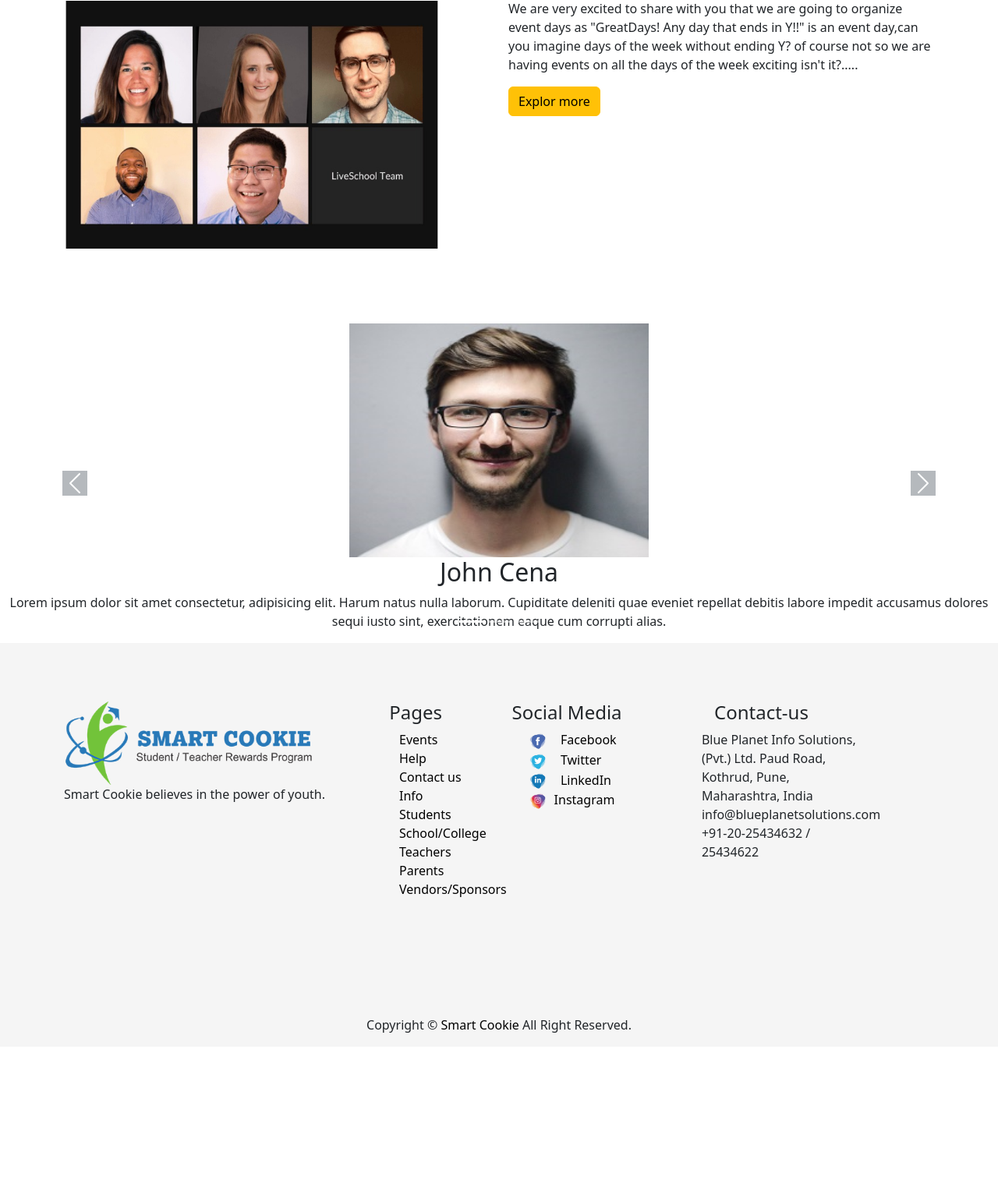
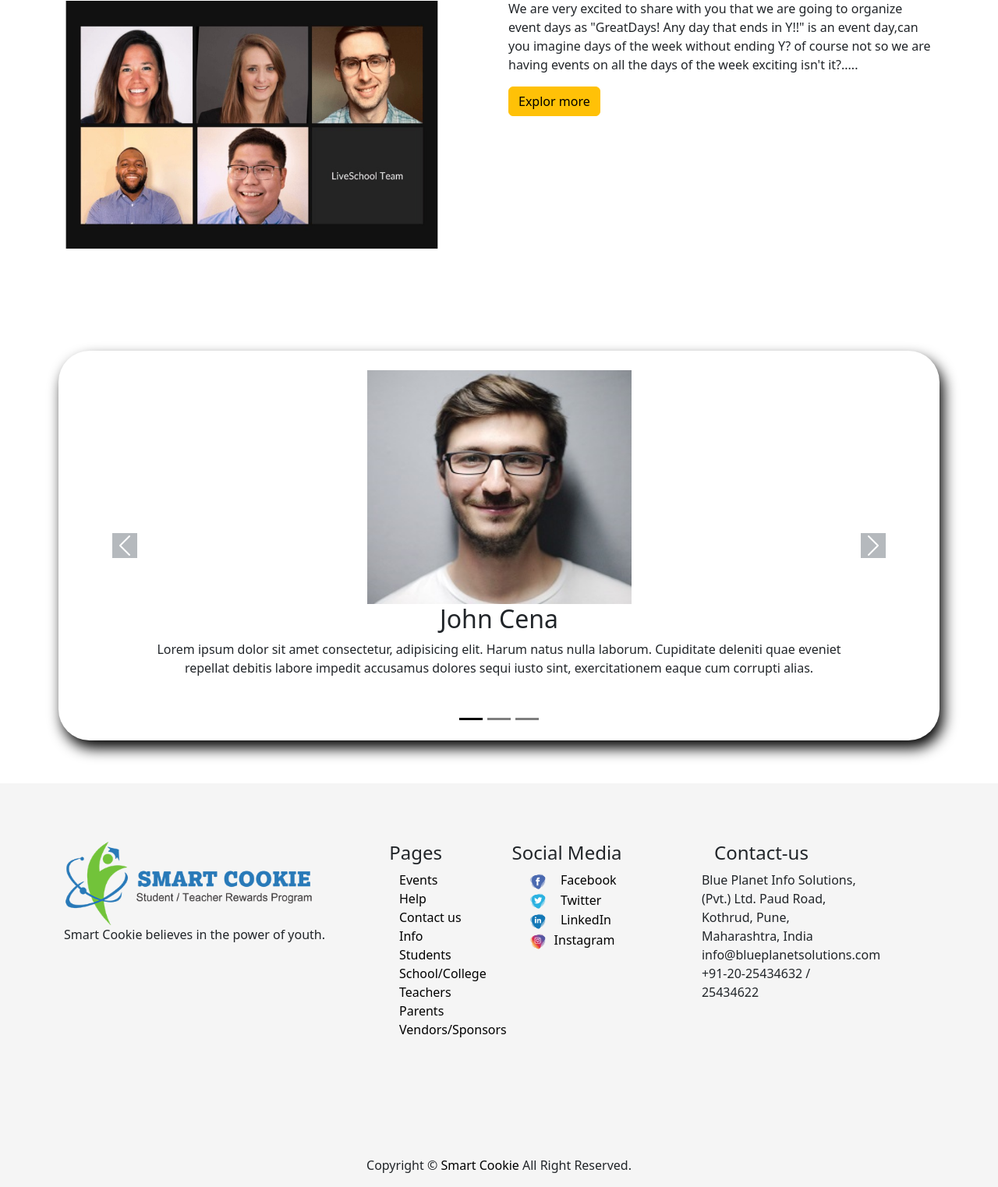
Before and after one commit to Wonderful-Days/WonderfulDays, a PHP site: page / in a window 1280 px wide. Shown: the part 2475-3998 px from the top of the page at 78% size. Before the commit the page ends 3800 px from the top, so only its background shows below. Run offline with PHP 8.4, Linux system fonts and the light colour scheme; some libraries are stand-ins or nearby versions; grey boxes are pictures that could not be loaded.

Commit message:
Update style.css
review section added

```diff
--- a/style.css
+++ b/style.css
@@ -256,3 +256,25 @@ footer a{
 .footer-copyright{
    text-align: center;
 }
+
+
+/* Review section */
+
+#carouselExampleIndicators{
+  height: 500px;
+
+    padding-top: 25px;
+    margin: 35px 75px 55px 75px;
+
+    border-radius: 40px;
+    box-shadow: 5px 10px 18px black;
+}
+
+.carousel-item p{
+  padding-left: 100px;
+    padding-right: 100px;
+}
+
+.carousel-indicators .dash{
+  background-color: black;
+}
```
